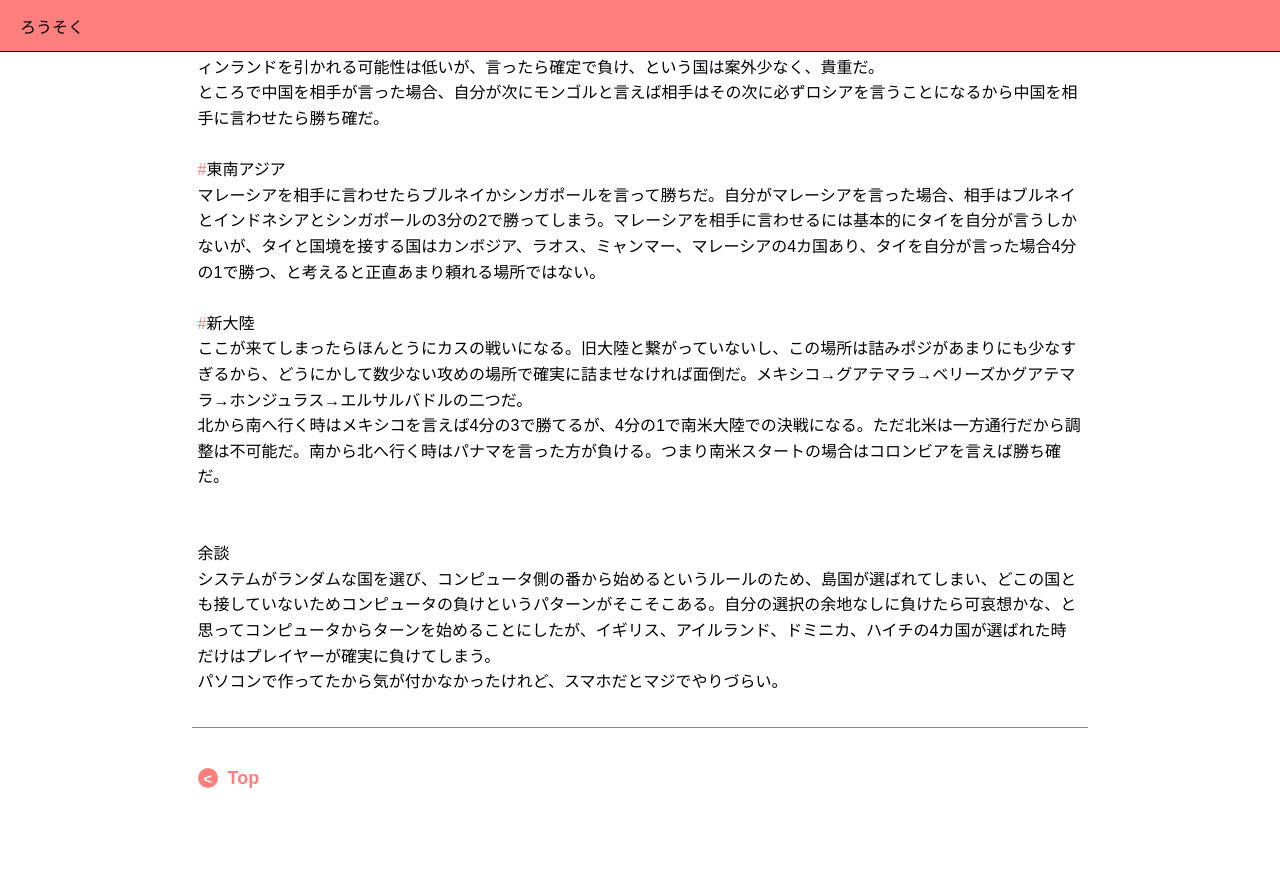
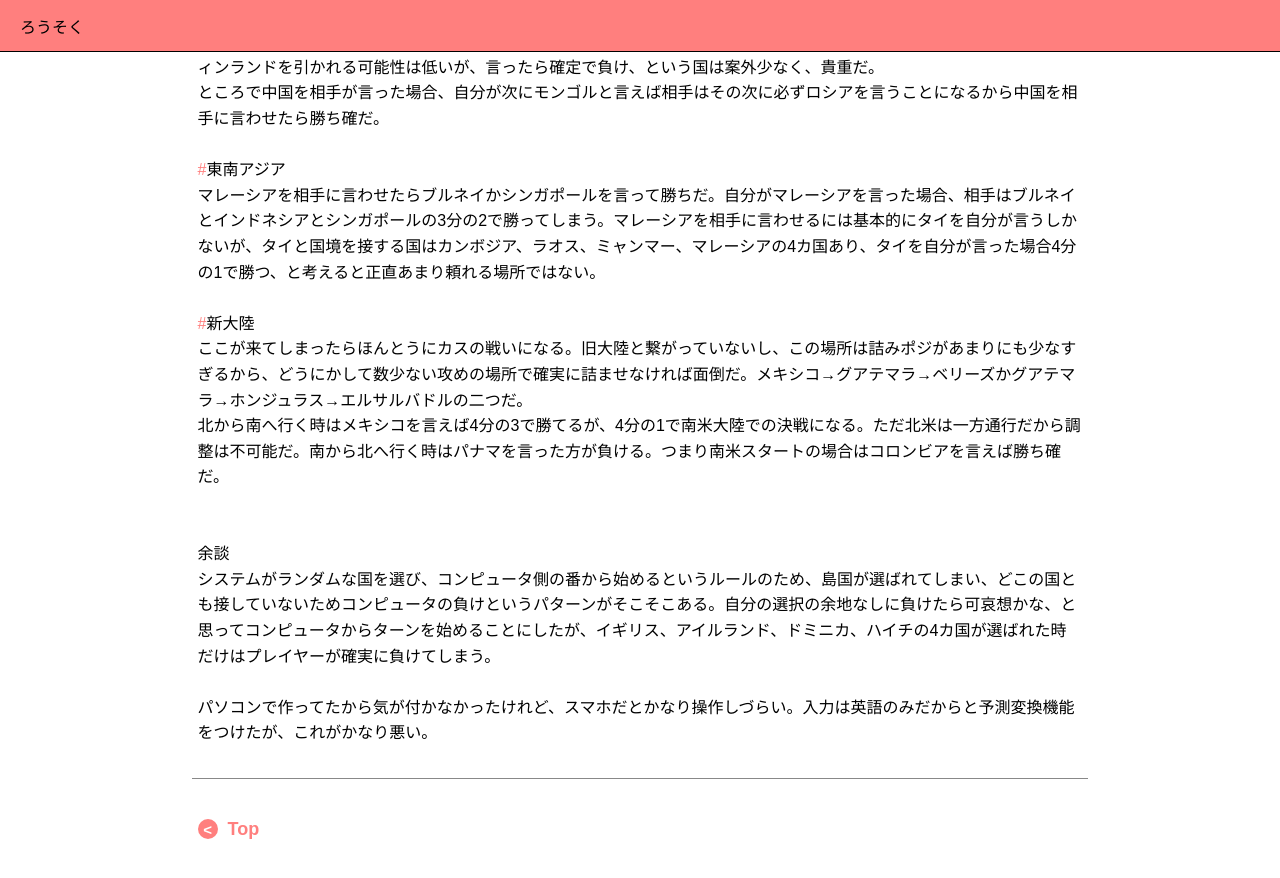
Before and after one commit to Asiraat/blog, a Jekyll site: the page built from _posts/2024-09-30-countrygame.md, in a window 1280 px wide and 900 px high, scrolled down 1631 px. Shown: the top 878 px of the window. Built offline with Jekyll 4.4.1, drawn with Linux system fonts in a browser that asks for light colours; some web fonts are replaced; before the commit the page ends 2480 px from its top, so only the background shows below that.

Commit message:
Update 2024-09-30-countrygame.md

```diff
--- a/_posts/2024-09-30-countrygame.md
+++ b/_posts/2024-09-30-countrygame.md
@@ -4,6 +4,7 @@ title: "国境ゲーム"
 date: "2024-9-30"
 ---
 [国境ゲーム](https://asiraat.github.io/games/country.html) をv0に作ってもらった。プレイヤーとコンピュータが交互に接している国を言い、二回連続で間違えたら負け、というルールだ。コンピュータは間違えることがないので、プレイヤーはコンピュータが言える国がない状態に持っていく形になる。一度出てきた国は言えないので、どうにかして既に言った国で囲み、相手の言える国をなくすのだ。<br>
+<!--more-->
 <br>
 こういうタイプのゲームは大好きだが、他のところで見たことがないので、自分で定石というものを1から（いいえ、ゼロから！）作ってみる<br>
 
@@ -35,4 +36,5 @@ date: "2024-9-30"
 <br>
 余談<br>
 システムがランダムな国を選び、コンピュータ側の番から始めるというルールのため、島国が選ばれてしまい、どこの国とも接していないためコンピュータの負けというパターンがそこそこある。自分の選択の余地なしに負けたら可哀想かな、と思ってコンピュータからターンを始めることにしたが、イギリス、アイルランド、ドミニカ、ハイチの4カ国が選ばれた時だけはプレイヤーが確実に負けてしまう。<br>
-パソコンで作ってたから気が付かなかったけれど、スマホだとマジでやりづらい。
+<br>
+パソコンで作ってたから気が付かなかったけれど、スマホだとかなり操作しづらい。入力は英語のみだからと予測変換機能をつけたが、これがかなり悪い。
```
